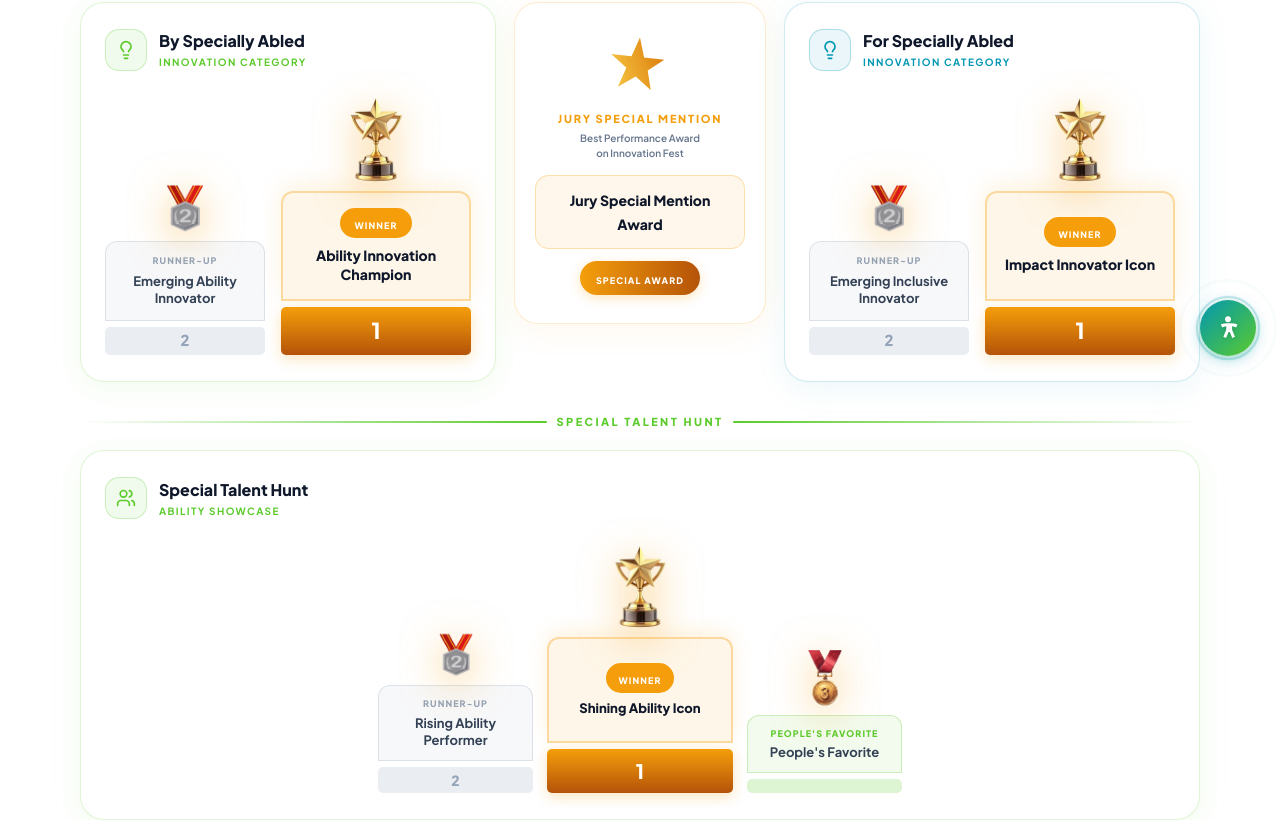
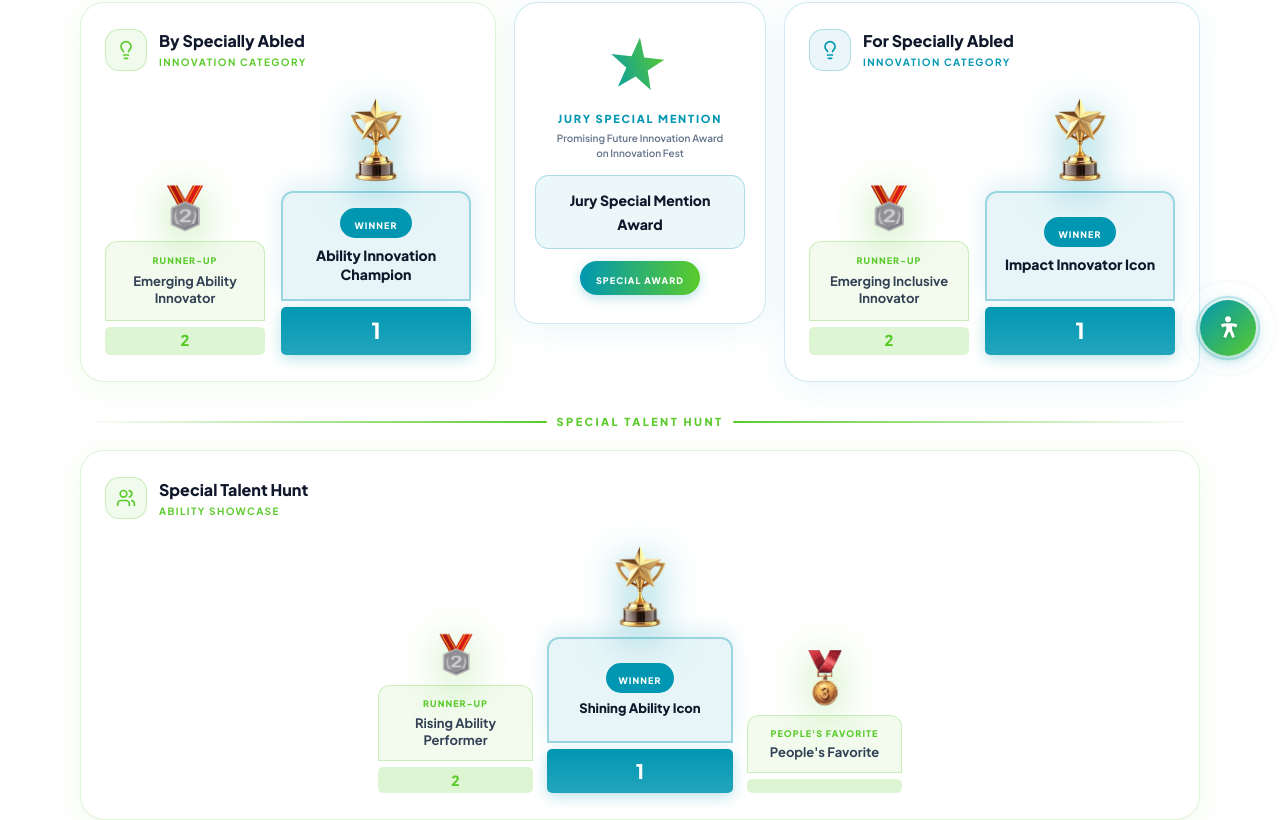
Before and after one commit to Mithunp123/Vyuga, a React (Vite) app in the folder frontend/: page /awards in a window 1280 px wide. Shown: the part 420-1240 px from the top of the page. Built offline with nearby package versions, Linux system fonts and the light colour scheme; a web font is replaced by a local one.

Commit message:
awards page

```diff
--- a/frontend/src/pages/AwardsPage.jsx
+++ b/frontend/src/pages/AwardsPage.jsx
@@ -14,14 +14,14 @@ const CYAN_LIGHT = '#e0f6fa';
 const LIME_LIGHT = '#e8f9de';
 
 /* Animated trophy image */
-function TrophyImg({ src, size = 90, delay = 0 }) {
+function TrophyImg({ src, size = 90, delay = 0, shadowColor = CYAN }) {
   return (
     <motion.img
       src={src}
       alt="trophy"
       width={size}
       height={size}
-      style={{ objectFit: 'contain', filter: `drop-shadow(0 8px 20px ${GOLD}88)` }}
+      style={{ objectFit: 'contain', filter: `drop-shadow(0 8px 20px ${shadowColor}88)` }}
       animate={{ y: [0, -10, 0] }}
       transition={{ duration: 2.8, repeat: Infinity, ease: 'easeInOut', delay }}
     />
@@ -65,7 +65,7 @@ function SpinningStar({ size = 52 }) {
     <motion.div animate={{ rotate: [0, 360] }} transition={{ duration: 7, repeat: Infinity, ease: 'linear' }}>
       <svg width={size} height={size} viewBox="0 0 64 64" fill="none">
         <defs><linearGradient id="starG" x1="0" y1="0" x2="1" y2="1">
-          <stop offset="0%" stopColor="#FCD34D" /><stop offset="100%" stopColor="#D97706" />
+          <stop offset="0%" stopColor={CYAN} /><stop offset="100%" stopColor={LIME} />
         </linearGradient></defs>
         <path d="M32 4l5.6 17.2H56l-14.8 10.7 5.6 17.2L32 39.5 17.2 49.1l5.6-17.2L8 21.2h18.4z" fill="url(#starG)" />
       </svg>
@@ -79,26 +79,26 @@ function Podium2({ winner, runnerUp }) {
     <div style={{ display: 'flex', alignItems: 'flex-end', justifyContent: 'center', gap: 16, paddingTop: 8 }}>
       {/* Runner-up */}
       <div style={{ display: 'flex', flexDirection: 'column', alignItems: 'center', gap: 6, width: 160 }}>
-        <TrophyImg src={trophy2} size={70} delay={0.2} />
-        <div style={{ width: '100%', padding: '10px', borderRadius: '12px 12px 0 0', background: `${SILVER}14`, border: `1.5px solid ${SILVER}44`, textAlign: 'center', minHeight: 80, display: 'flex', flexDirection: 'column', alignItems: 'center', justifyContent: 'center', gap: 5 }}>
-          <span style={{ fontSize: 9, fontWeight: 800, textTransform: 'uppercase', letterSpacing: '0.12em', color: SILVER }}>Runner-up</span>
+        <TrophyImg src={trophy2} size={70} delay={0.2} shadowColor={LIME} />
+        <div style={{ width: '100%', padding: '10px', borderRadius: '12px 12px 0 0', background: `${LIME}14`, border: `1.5px solid ${LIME}44`, textAlign: 'center', minHeight: 80, display: 'flex', flexDirection: 'column', alignItems: 'center', justifyContent: 'center', gap: 5 }}>
+          <span style={{ fontSize: 9, fontWeight: 800, textTransform: 'uppercase', letterSpacing: '0.12em', color: LIME }}>Runner-up</span>
           <span style={{ fontSize: 13, fontWeight: 700, color: '#334155', lineHeight: 1.3 }}>{runnerUp}</span>
         </div>
-        <div style={{ width: '100%', height: 28, background: `${SILVER}33`, borderRadius: 5, display: 'flex', alignItems: 'center', justifyContent: 'center' }}>
-          <span style={{ fontSize: 15, fontWeight: 900, color: SILVER }}>2</span>
+        <div style={{ width: '100%', height: 28, background: `${LIME}33`, borderRadius: 5, display: 'flex', alignItems: 'center', justifyContent: 'center' }}>
+          <span style={{ fontSize: 15, fontWeight: 900, color: LIME }}>2</span>
         </div>
       </div>
 
       {/* Winner */}
       <div style={{ display: 'flex', flexDirection: 'column', alignItems: 'center', gap: 6, width: 190 }}>
-        <TrophyImg src={trophy1} size={90} delay={0} />
-        <div style={{ width: '100%', padding: '14px 10px', borderRadius: '12px 12px 0 0', background: `${GOLD}18`, border: `2px solid ${GOLD}55`, textAlign: 'center', minHeight: 110, display: 'flex', flexDirection: 'column', alignItems: 'center', justifyContent: 'center', gap: 8, boxShadow: `0 -6px 24px ${GOLD}22` }}>
-          <div style={{ padding: '3px 14px', borderRadius: 999, background: GOLD }}>
+        <TrophyImg src={trophy1} size={90} delay={0} shadowColor={CYAN} />
+        <div style={{ width: '100%', padding: '14px 10px', borderRadius: '12px 12px 0 0', background: `${CYAN}18`, border: `2px solid ${CYAN}55`, textAlign: 'center', minHeight: 110, display: 'flex', flexDirection: 'column', alignItems: 'center', justifyContent: 'center', gap: 8, boxShadow: `0 -6px 24px ${CYAN}22` }}>
+          <div style={{ padding: '3px 14px', borderRadius: 999, background: CYAN }}>
             <span style={{ fontSize: 9, fontWeight: 900, textTransform: 'uppercase', letterSpacing: '0.12em', color: '#fff' }}>Winner</span>
           </div>
           <span style={{ fontSize: 14, fontWeight: 800, color: '#0f172a', lineHeight: 1.3 }}>{winner}</span>
         </div>
-        <div style={{ width: '100%', height: 48, background: `linear-gradient(to bottom, ${GOLD}, #b45309)`, borderRadius: 5, display: 'flex', alignItems: 'center', justifyContent: 'center', boxShadow: `0 4px 14px ${GOLD}44` }}>
+        <div style={{ width: '100%', height: 48, background: `linear-gradient(to bottom, ${CYAN}, ${CYAN}dd)`, borderRadius: 5, display: 'flex', alignItems: 'center', justifyContent: 'center', boxShadow: `0 4px 14px ${CYAN}44` }}>
           <span style={{ fontSize: 22, fontWeight: 900, color: '#fff' }}>1</span>
         </div>
       </div>
@@ -112,33 +112,33 @@ function Podium3({ winner, runnerUp, favorite, accent }) {
     <div style={{ display: 'flex', alignItems: 'flex-end', justifyContent: 'center', gap: 14, paddingTop: 8 }}>
       {/* Runner-up */}
       <div style={{ display: 'flex', flexDirection: 'column', alignItems: 'center', gap: 6, width: 155 }}>
-        <TrophyImg src={trophy2} size={64} delay={0.2} />
-        <div style={{ width: '100%', padding: '10px', borderRadius: '12px 12px 0 0', background: `${SILVER}14`, border: `1.5px solid ${SILVER}44`, textAlign: 'center', minHeight: 76, display: 'flex', flexDirection: 'column', alignItems: 'center', justifyContent: 'center', gap: 4 }}>
-          <span style={{ fontSize: 9, fontWeight: 800, textTransform: 'uppercase', letterSpacing: '0.12em', color: SILVER }}>Runner-up</span>
+        <TrophyImg src={trophy2} size={64} delay={0.2} shadowColor={LIME} />
+        <div style={{ width: '100%', padding: '10px', borderRadius: '12px 12px 0 0', background: `${LIME}14`, border: `1.5px solid ${LIME}44`, textAlign: 'center', minHeight: 76, display: 'flex', flexDirection: 'column', alignItems: 'center', justifyContent: 'center', gap: 4 }}>
+          <span style={{ fontSize: 9, fontWeight: 800, textTransform: 'uppercase', letterSpacing: '0.12em', color: LIME }}>Runner-up</span>
           <span style={{ fontSize: 13, fontWeight: 700, color: '#334155', lineHeight: 1.3 }}>{runnerUp}</span>
         </div>
-        <div style={{ width: '100%', height: 26, background: `${SILVER}33`, borderRadius: 5, display: 'flex', alignItems: 'center', justifyContent: 'center' }}>
-          <span style={{ fontSize: 14, fontWeight: 900, color: SILVER }}>2</span>
+        <div style={{ width: '100%', height: 26, background: `${LIME}33`, borderRadius: 5, display: 'flex', alignItems: 'center', justifyContent: 'center' }}>
+          <span style={{ fontSize: 14, fontWeight: 900, color: LIME }}>2</span>
         </div>
       </div>
 
       {/* Winner */}
       <div style={{ display: 'flex', flexDirection: 'column', alignItems: 'center', gap: 6, width: 186 }}>
-        <TrophyImg src={trophy1} size={88} delay={0} />
-        <div style={{ width: '100%', padding: '12px 10px', borderRadius: '12px 12px 0 0', background: `${GOLD}18`, border: `2px solid ${GOLD}55`, textAlign: 'center', minHeight: 106, display: 'flex', flexDirection: 'column', alignItems: 'center', justifyContent: 'center', gap: 7, boxShadow: `0 -6px 20px ${GOLD}22` }}>
-          <div style={{ padding: '3px 12px', borderRadius: 999, background: GOLD }}>
+        <TrophyImg src={trophy1} size={88} delay={0} shadowColor={CYAN} />
+        <div style={{ width: '100%', padding: '12px 10px', borderRadius: '12px 12px 0 0', background: `${CYAN}18`, border: `2px solid ${CYAN}55`, textAlign: 'center', minHeight: 106, display: 'flex', flexDirection: 'column', alignItems: 'center', justifyContent: 'center', gap: 7, boxShadow: `0 -6px 20px ${CYAN}22` }}>
+          <div style={{ padding: '3px 12px', borderRadius: 999, background: CYAN }}>
             <span style={{ fontSize: 9, fontWeight: 900, textTransform: 'uppercase', letterSpacing: '0.12em', color: '#fff' }}>Winner</span>
           </div>
           <span style={{ fontSize: 13, fontWeight: 800, color: '#0f172a', lineHeight: 1.3 }}>{winner}</span>
         </div>
-        <div style={{ width: '100%', height: 44, background: `linear-gradient(to bottom, ${GOLD}, #b45309)`, borderRadius: 5, display: 'flex', alignItems: 'center', justifyContent: 'center', boxShadow: `0 4px 14px ${GOLD}44` }}>
+        <div style={{ width: '100%', height: 44, background: `linear-gradient(to bottom, ${CYAN}, ${CYAN}dd)`, borderRadius: 5, display: 'flex', alignItems: 'center', justifyContent: 'center', boxShadow: `0 4px 14px ${CYAN}44` }}>
           <span style={{ fontSize: 20, fontWeight: 900, color: '#fff' }}>1</span>
         </div>
       </div>
 
       {/* Favorite */}
       <div style={{ display: 'flex', flexDirection: 'column', alignItems: 'center', gap: 6, width: 155 }}>
-        <TrophyImg src={trophy3} size={58} delay={0.4} />
+        <TrophyImg src={trophy3} size={58} delay={0.4} shadowColor={accent} />
         <div style={{ width: '100%', padding: '10px', borderRadius: '12px 12px 0 0', background: `${accent}14`, border: `1.5px solid ${accent}44`, textAlign: 'center', minHeight: 58, display: 'flex', flexDirection: 'column', alignItems: 'center', justifyContent: 'center', gap: 4 }}>
           <span style={{ fontSize: 9, fontWeight: 800, textTransform: 'uppercase', letterSpacing: '0.12em', color: accent }}>People's Favorite</span>
           <span style={{ fontSize: 13, fontWeight: 700, color: '#334155', lineHeight: 1.3 }}>{favorite}</span>
@@ -218,7 +218,7 @@ export default function AwardsPage() {
               maxWidth: '600px'
             }}
           >
-            <p style={{ color: '#0f172a', fontSize: 18, fontWeight: 800, margin: '0 0 6px' }}>Attractive Cash Prizes, Gifts & Trophies</p>
+            <p style={{ color: '#0f172a', fontSize: 18, fontWeight: 800, margin: '0 0 6px' }}>Attractive Rec Prizes, Gifts & Trophies</p>
             <p style={{ color: '#475569', fontSize: 14, margin: 0, fontWeight: 500, lineHeight: 1.5 }}>
               Participate and stand a chance to win amazing rewards across all events at VYUGA!
             </p>
@@ -238,14 +238,14 @@ export default function AwardsPage() {
           </AwardCard>
 
           {/* Jury Special Mention — CENTER */}
-          <AwardCard accent={GOLD} style={{ minWidth: 220, display: 'flex', flexDirection: 'column', alignItems: 'center', textAlign: 'center', padding: '28px 20px' }}>
+          <AwardCard accent={CYAN} style={{ minWidth: 220, display: 'flex', flexDirection: 'column', alignItems: 'center', textAlign: 'center', padding: '28px 20px' }}>
             <SpinningStar size={72} />
-            <p style={{ fontSize: 11, fontWeight: 800, color: GOLD, textTransform: 'uppercase', letterSpacing: '0.16em', margin: '8px 0 4px' }}>Jury Special Mention</p>
-            <p style={{ fontSize: 10, color: '#64748b', margin: '0 0 14px', fontWeight: 600, lineHeight: 1.5 }}>Best Performance Award<br />on Innovation Fest</p>
-            <div style={{ padding: '12px 16px', borderRadius: 14, background: `${GOLD}14`, border: `1.5px solid ${GOLD}44`, width: '100%' }}>
+            <p style={{ fontSize: 11, fontWeight: 800, color: CYAN, textTransform: 'uppercase', letterSpacing: '0.16em', margin: '8px 0 4px' }}>Jury Special Mention</p>
+            <p style={{ fontSize: 10, color: '#64748b', margin: '0 0 14px', fontWeight: 600, lineHeight: 1.5 }}>Promising Future Innovation Award<br />on Innovation Fest</p>
+            <div style={{ padding: '12px 16px', borderRadius: 14, background: `${CYAN}14`, border: `1.5px solid ${CYAN}44`, width: '100%' }}>
               <span style={{ fontSize: 14, fontWeight: 800, color: '#0f172a' }}>Jury Special Mention Award</span>
             </div>
-            <div style={{ marginTop: 12, padding: '5px 16px', borderRadius: 999, background: `linear-gradient(90deg,${GOLD},#b45309)`, boxShadow: `0 3px 12px ${GOLD}44` }}>
+            <div style={{ marginTop: 12, padding: '5px 16px', borderRadius: 999, background: `linear-gradient(90deg, ${CYAN}, ${LIME})`, boxShadow: `0 3px 12px ${CYAN}44` }}>
               <span style={{ fontSize: 9, fontWeight: 900, color: '#fff', textTransform: 'uppercase', letterSpacing: '0.12em' }}>Special Award</span>
             </div>
           </AwardCard>
```
